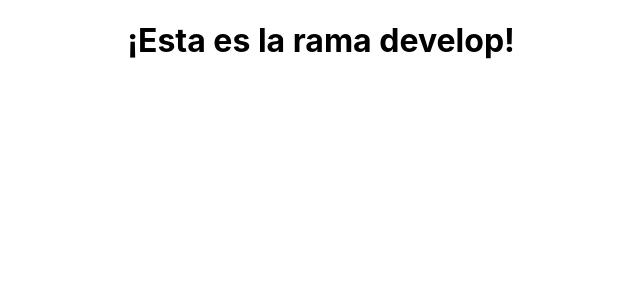
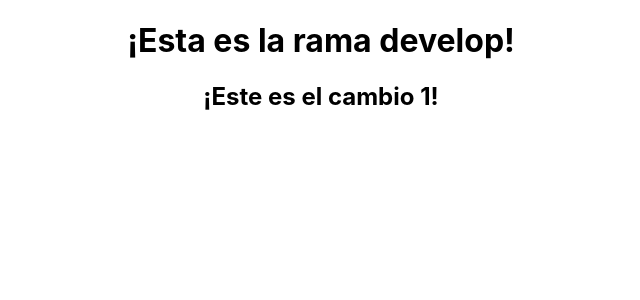
Before and after one commit to Juancapp/Demo-Individual, a React (Create React App) app: page / in a window 1280 px wide. Shown: the top 300 px of the page, without its empty margins (319-959 px from the left). Built offline with nearby package versions, Linux system fonts and the light colour scheme.

Commit message:
¡Este es el cambio 1!

```diff
--- a/src/App.js
+++ b/src/App.js
@@ -4,6 +4,7 @@ function App() {
   return (
     <div className="App">
       <h1>¡Esta es la rama develop!</h1>
+      <h2>¡Este es el cambio 1!</h2>
     </div>
   );
 }
```
